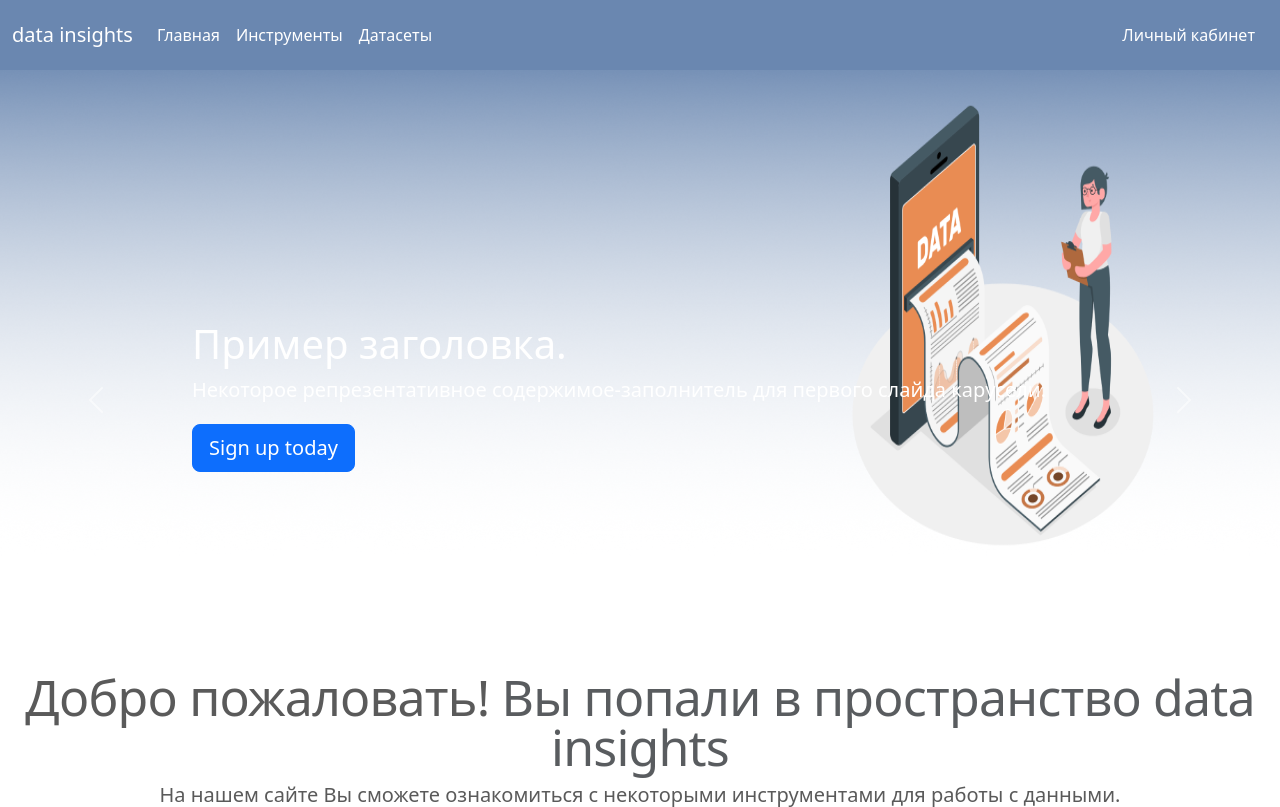
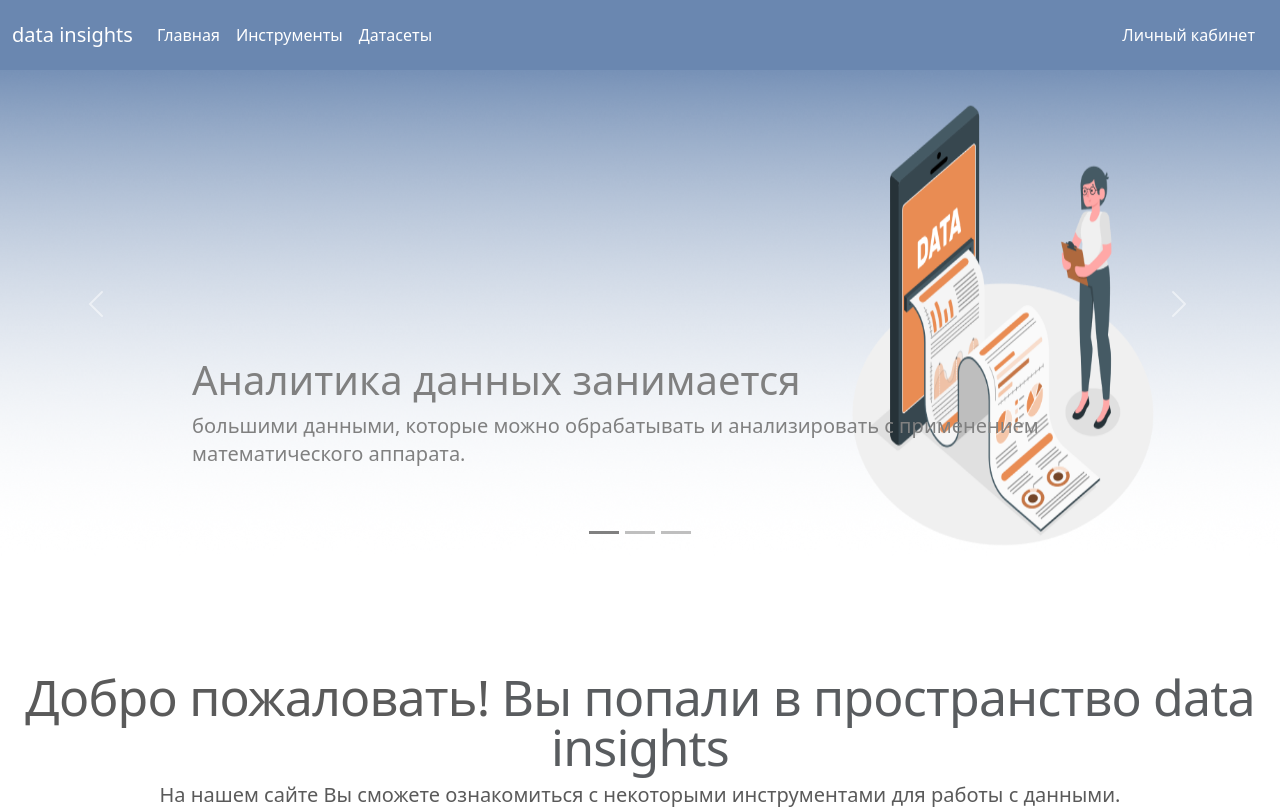
Before and after one commit to daarra/-ourse-project, a PHP site: page / in a window 1280 px wide. Shown: the top 807 px of the page. Run offline with PHP 8.4, Linux system fonts and the light colour scheme.

Commit message:
Добавлено описание слайдов

```diff
--- a/index.php
+++ b/index.php
@@ -42,48 +42,48 @@
 <main>
 <div id="myCarousel" class="carousel slide" data-bs-ride="carousel">
 <div class="carousel-indicators">
-      <button type="button" data-bs-target="#myCarousel" data-bs-slide-to="0" class="active" aria-current="true" aria-label="Slide 1"></button>
-      <button type="button" data-bs-target="#myCarousel" data-bs-slide-to="1" aria-label="Slide 2"></button>
-      <button type="button" data-bs-target="#myCarousel" data-bs-slide-to="2" aria-label="Slide 3"></button>
+   <button type="button" data-bs-target="#myCarousel" data-bs-slide-to="0" class="active" aria-current="true" aria-label="Slide 1" style="background-color: gray;"></button>
+   <button type="button" data-bs-target="#myCarousel" data-bs-slide-to="1" aria-label="Slide 2" style="background-color: gray;"></button>
+   <button type="button" data-bs-target="#myCarousel" data-bs-slide-to="2" aria-label="Slide 3" style="background-color: gray;"></button>
 </div>
+
 <div class="carousel-inner">
   <div class="carousel-item active">
-      <img src="img/carousel_1.png"class="img-fluid" alt="Фотография">
-
+    <img src="img/carousel_1.png" class="img-fluid" alt="Фотография">
     <div class="container">
-          <div class="carousel-caption text-start">
-            <h1>Пример заголовка.</h1>
-            <p>Некоторое репрезентативное содержимое-заполнитель для первого слайда карусели.</p>
-            <p><a class="btn btn-lg btn-primary" href="#">Sign up today</a></p>
+      <div class="carousel-caption text-start" style="color: gray;">
+        <h1 class="mb-2">Аналитика данных занимается</h1>
+        <p class="mb-4">большими данными, которые можно обрабатывать и анализировать с применением математического аппарата.</p>
       </div>
     </div>
   </div>
   <div class="carousel-item">
     <img src="img/carousel_2.png" class="d-block w-100" alt="Фотография">
     <div class="container">
-          <div class="carousel-caption">
-            <h1>Другой пример заголовка.</h1>
-            <p>Некоторое репрезентативное содержимое-заполнитель для второго слайда карусели.</p>
-            <p><a class="btn btn-lg btn-primary" href="#">Learn more</a></p>
+      <div class="carousel-caption" style="color: gray;">
+        <h1 class="mb-2">Аналитика данных применяется,</h1>
+        <p class="mb-4">когда нужно собрать, обработать и проанализировать значительный объем данных. Это помогает представить информацию в наглядном виде и сделать выводы.</p>
       </div>
     </div>
   </div>
   <div class="carousel-item">
     <img src="img/carousel_3.png" class="d-block w-100" alt="Фотография">
-        div class="container">
-          <div class="carousel-caption text-end">
-            <h1>Еще один для хорошей меры.</h1>
-            <p>Некоторые репрезентативные материалы-заполнители для третьего слайда этой карусели.</p>
-            <p><a class="btn btn-lg btn-primary" href="#">Browse gallery</a></p>
+    <div class="container">
+      <div class="carousel-caption text-end" style="color: gray;">
+        <h1 class="mb-2">Для аналитики данных существует </h1>
+        <p class="mb-1">множество инструментов, выбор которых зависит от конкретных потребностей.</p>
+        <p class="mb-4">Мы предлагаем ознакомиться с некоторыми из них.</p>
+        <p><a class="btn btn-lg btn-custom" href="#">Инструменты</a></p>
       </div>
     </div>
   </div>
 </div>
-    <button class="carousel-control-prev" type="button" data-bs-target="#myCarousel" data-bs-slide="prev">
-      <span class="carousel-control-prev-icon" aria-hidden="true"></span>
-      <span class="visually-hidden">Предыдущий</span>
+
+    <button class="carousel-control-prev" type="button" data-bs-target="#myCarousel" data-bs-slide="prev" style="margin-right: 5px;">
+      <span class="carousel-control-prev-icon" aria-hidden="true" ></span>
+      <span class="visually-hidden" >Предыдущий</span>
     </button>
-    <button class="carousel-control-next" type="button" data-bs-target="#myCarousel" data-bs-slide="next">
+    <button class="carousel-control-next" type="button" data-bs-target="#myCarousel" data-bs-slide="next" style="margin-right: 5px;">
       <span class="carousel-control-next-icon" aria-hidden="true"></span>
       <span class="visually-hidden">Следующий</span>
     </button>
--- a/styles.css
+++ b/styles.css
@@ -178,3 +178,15 @@
   top: 44px;
   background: url('img/1.png');
 }
+.btn-custom {
+  background-color: #e98c53;
+  color: white; /* Цвет текста на кнопке */
+}
+@media (max-width: 768px) {
+  .carousel-caption h1,
+  .carousel-caption p,
+  .carousel-caption a {
+    font-size: 14px;
+    margin-bottom: 2px;
+  }
+}
```
Lines whose indentation alone changed are shown as unchanged.
